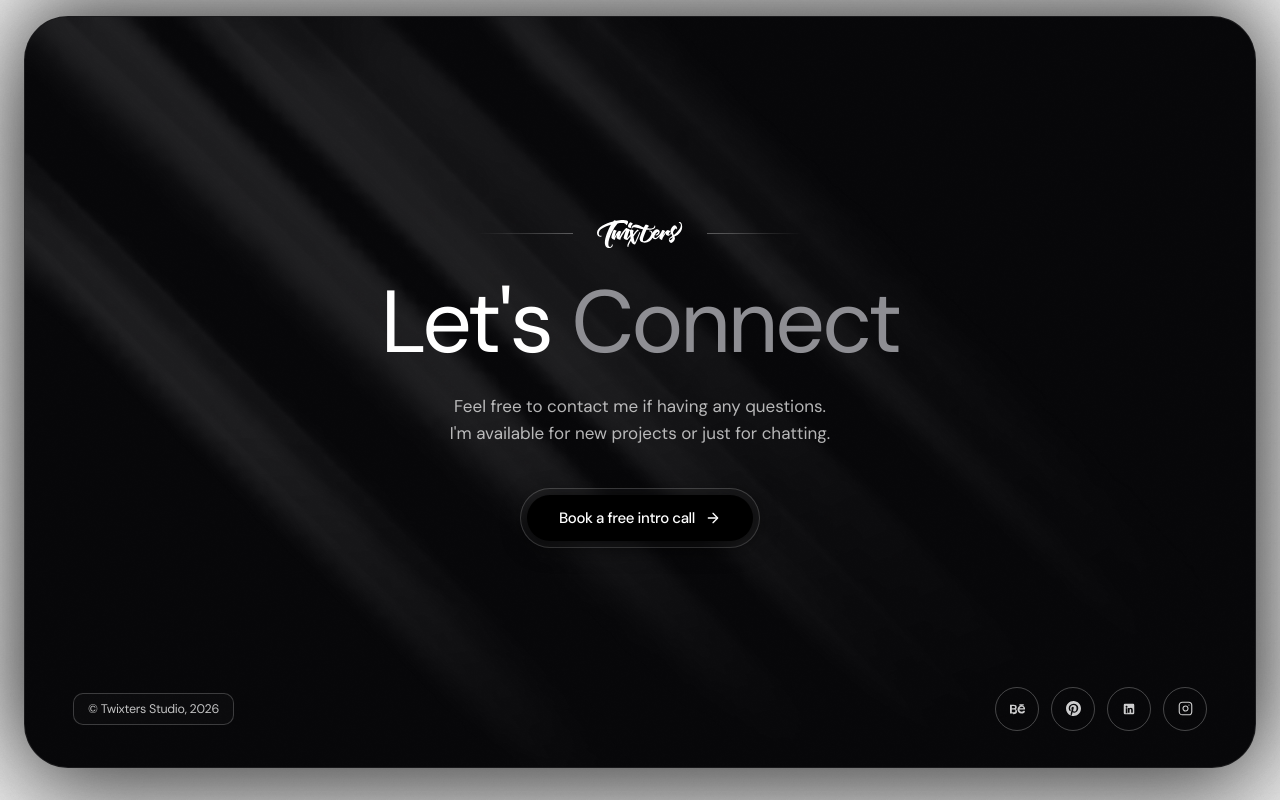
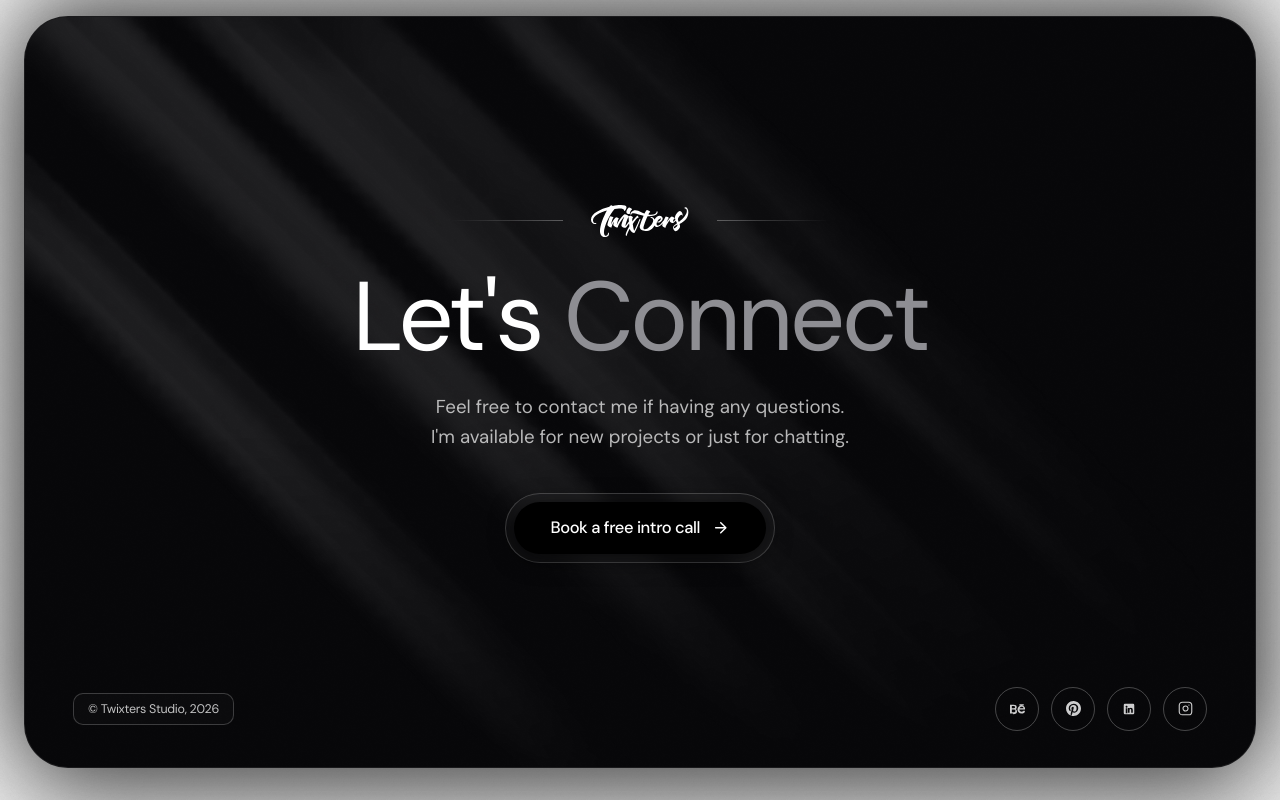
Before and after one commit to AmoghSamarth/Twixters.co, a React (Vite) app: page / in a window 1280 px wide. Shown: the part 7893-8693 px from the top of the page. Built offline with nearby package versions, Linux system fonts and the light colour scheme.

Commit message:
style: enlarge Let's Connect center contents by 10%

```diff
--- a/src/components/tw/final-cta.jsx
+++ b/src/components/tw/final-cta.jsx
@@ -107,29 +107,29 @@ export function FinalCta() {
         {/* Center Main Content */}
         <div className="relative z-10 flex flex-1 flex-col items-center justify-center px-6 pt-24 pb-12 text-center sm:pt-32 sm:pb-16">
           {/* Cursive script wordmark with horizontal wings */}
-          <div className="flex items-center justify-center gap-4 sm:gap-6">
+          <div className="flex items-center justify-center gap-5 sm:gap-7">
             <span
               aria-hidden="true"
-              className="h-px w-14 sm:w-24 bg-gradient-to-r from-transparent to-white/30"
+              className="h-px w-16 sm:w-28 bg-gradient-to-r from-transparent to-white/30"
             />
-            <TwixtersWatermark className="h-6 sm:h-7 w-auto text-white select-none" />
+            <TwixtersWatermark className="h-7 sm:h-8 w-auto text-white select-none" />
             <span
               aria-hidden="true"
-              className="h-px w-14 sm:w-24 bg-gradient-to-l from-transparent to-white/30"
+              className="h-px w-16 sm:w-28 bg-gradient-to-l from-transparent to-white/30"
             />
           </div>
 
           {/* Heading matching video: "Let's" in pure white, "Connect" in muted silver */}
           <h2
             id="contact-heading"
-            className="mt-6 sm:mt-7 text-[clamp(2.75rem,7vw,5.5rem)] font-normal leading-[1.06] tracking-[-0.035em]"
+            className="mt-6 sm:mt-7 text-[clamp(3rem,7.7vw,6.1rem)] font-normal leading-[1.06] tracking-[-0.035em]"
           >
             <span className="text-white">{finalCta.heading.plain}</span>
             <span className="text-[#8e8e93]">{finalCta.heading.muted}</span>
           </h2>
 
           {/* Body copy matching reference video */}
-          <p className="mx-auto mt-5 sm:mt-6 max-w-[34rem] text-[15.5px] sm:text-[17px] leading-[1.62] text-white/70 font-normal">
+          <p className="mx-auto mt-5 sm:mt-6 max-w-[37.5rem] text-[17px] sm:text-[18.7px] leading-[1.62] text-white/70 font-normal">
             Feel free to contact me if having any questions.
             <br className="hidden sm:block" /> I'm available for new projects or just for chatting.
           </p>
@@ -140,11 +140,11 @@ export function FinalCta() {
               href={finalCta.cta.href}
               target="_blank"
               rel="noreferrer"
-              className="group/btn inline-flex items-center justify-center rounded-full border border-white/20 bg-white/[0.04] p-1.5 backdrop-blur-xs transition-all duration-300 hover:border-white/40 hover:bg-white/[0.08]"
+              className="group/btn inline-flex items-center justify-center rounded-full border border-white/20 bg-white/[0.04] p-2 backdrop-blur-xs transition-all duration-300 hover:border-white/40 hover:bg-white/[0.08]"
             >
-              <span className="flex items-center gap-2.5 rounded-full bg-black px-7 sm:px-8 py-3 text-[14.5px] sm:text-[15px] font-medium tracking-tight text-white shadow-[0_4px_25px_rgba(0,0,0,0.7)] transition-transform duration-300 group-hover/btn:scale-[1.01]">
+              <span className="flex items-center gap-3 rounded-full bg-black px-8 sm:px-9 py-3.5 text-[16px] sm:text-[16.5px] font-medium tracking-tight text-white shadow-[0_4px_25px_rgba(0,0,0,0.7)] transition-transform duration-300 group-hover/btn:scale-[1.01]">
                 {finalCta.cta.label}
-                <ArrowRight className="size-4 transition-transform duration-300 group-hover/btn:translate-x-1" />
+                <ArrowRight className="size-[17.5px] transition-transform duration-300 group-hover/btn:translate-x-1" />
               </span>
             </a>
           </div>
```
